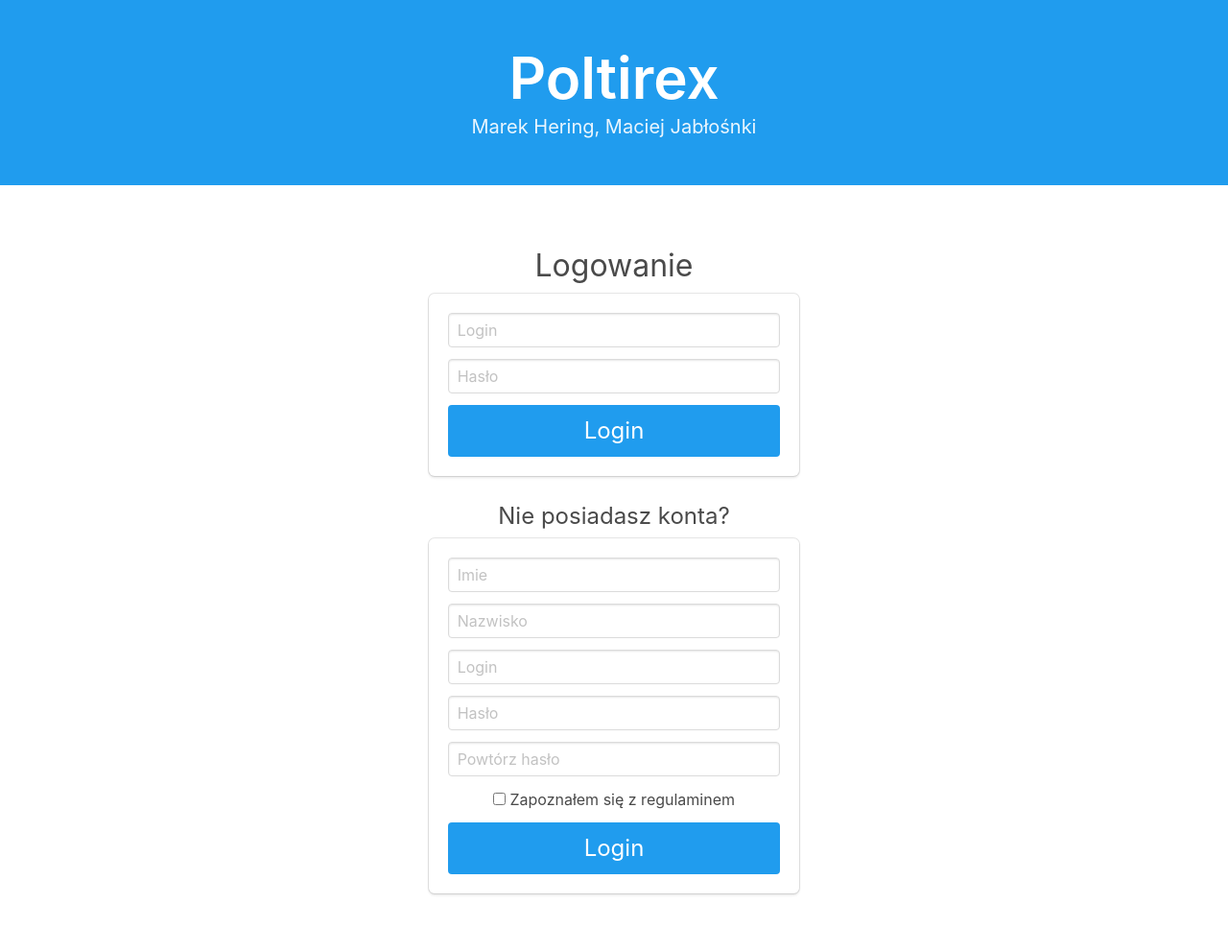
After one commit to marekhering/poltirex, a Flask app: template app/templates/login.html in a window 1280 px wide. The commit adds this page. Shown: the whole page at 96% size. Run offline with Flask 2, Linux system fonts and the light colour scheme; the template is opened without the code that fills it, so the values that code supplies are empty.

Commit message:
add login view

```diff
--- a/app/templates/base.html
+++ b/app/templates/base.html
@@ -3,9 +3,24 @@
     <head>
         <meta charset="UTF-8">
         <title>Trucks</title>
+        <link rel="stylesheet" href="https://cdnjs.cloudflare.com/ajax/libs/bulma/0.7.2/css/bulma.min.css">
     </head>
     <body>
+        <section class="hero is-info">
+            <div class="hero-body has-text-centered">
+                <p class = "title" style="font-size:60px;">
+                    Poltirex
+                </p>
+                <p class = "subtitle">
+                    Marek Hering, Maciej Jabłośnki
+                </p>
+            </div>
+        </section>
+        <section class="section has-text-centered">
+            <div>
                 {% block content %}
                 {% endblock %}
+            </div>
+        </section>
     </body>
 </html>
--- /dev/null
+++ b/app/templates/login.html
@@ -0,0 +1,48 @@
+{% extends 'base.html' %}
+
+{% block content %}
+<div class="column is-4 is-offset-4">
+    <h3 style="font-size: xx-large; padding-bottom: 5px;">Logowanie</h3>
+    <div class="box">
+        <form method="POST" action="/login">
+            <div class="field">
+                <input class="input" type="text" name="login" placeholder="Login">
+            </div>
+            <div class="field">
+                <input class="input" type="password" name="password" placeholder="Hasło">
+            </div>
+            <button class="button is-block is-info is-large is-fullwidth">Login</button>
+        </form>
+    </div>
+
+    <h3 style="font-size: x-large; padding-bottom: 5px;">Nie posiadasz konta?</h3>
+    <div class="box">
+        <form method="POST" action="/register">
+            <div class="field">
+                <input class="input" type="text" name="name" placeholder="Imie">
+            </div>
+            <div class="field">
+                <input class="input" type="text" name="surname" placeholder="Nazwisko">
+            </div>
+            <div class="field">
+                <input class="input" type="text" name="login" placeholder="Login">
+            </div>
+            <div class="field">
+                <input class="input" type="password" name="password" placeholder="Hasło">
+            </div>
+            <div class="field">
+                <input class="input" type="password" name="rep_password" placeholder="Powtórz hasło">
+            </div>
+
+            <div class="field">
+                <label class="checkbox">
+                    <input type="checkbox">
+                    Zapoznałem się z regulaminem
+                </label>
+            </div>
+
+            <button class="button is-block is-info is-large is-fullwidth">Login</button>
+        </form>
+    </div>
+</div>
+{% endblock %}
```
Also changed, not shown: README.md (renamed from REAMDE.md). Lines whose indentation alone changed are shown as unchanged.
